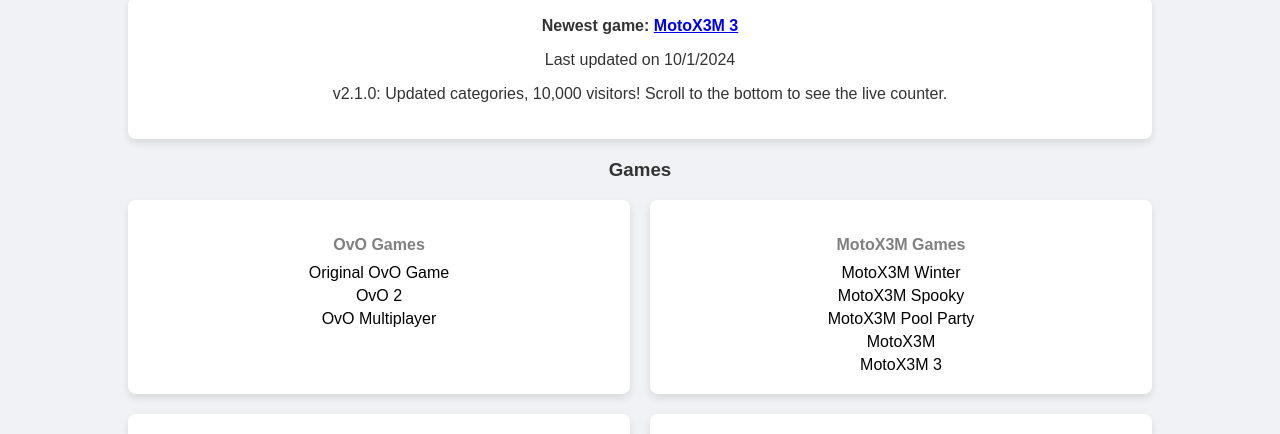
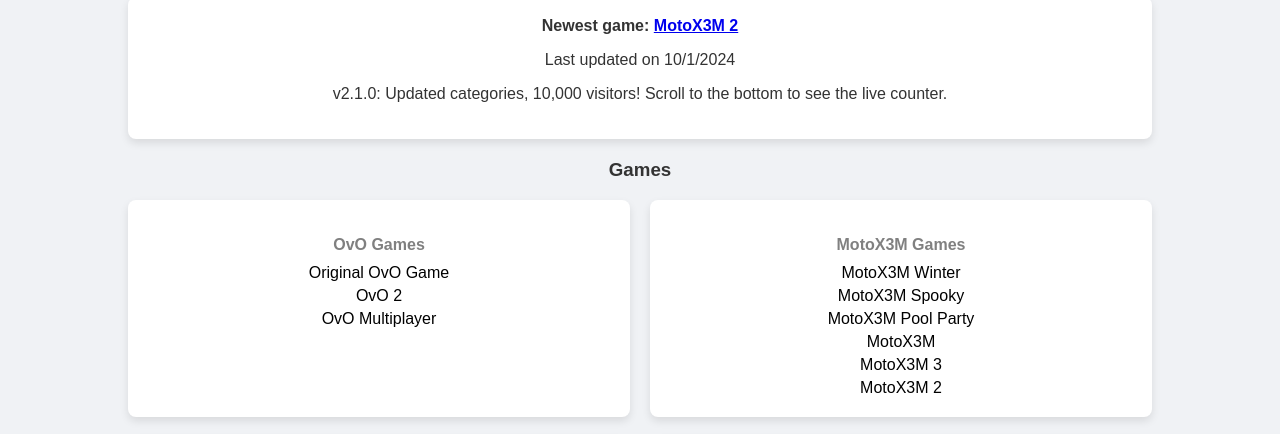
Before and after one commit to caidencobb/home1, a plain HTML site: page index.html in a window 1280 px wide. Shown: the part 321-755 px from the top of the page. Drawn offline with Linux system fonts and the light colour scheme.

Commit message:
Update index.html

```diff
--- a/index.html
+++ b/index.html
@@ -120,7 +120,7 @@
     <div class="container">
         <h1>Home</h1>
         <div class="textbox">
-            <strong>Newest game: <a href="motox3m33.html">MotoX3M 3</a></strong>
+            <strong>Newest game: <a href="motox3m2.html">MotoX3M 2</a></strong>
             <p>Last updated on 10/1/2024</p>
 
             <p>v2.1.0: Updated categories, 10,000 visitors! Scroll to the bottom to see the live counter.</p>
@@ -144,6 +144,7 @@
                 <a href="poolparty.html">MotoX3M Pool Party</a>
                 <a href="motox3m3.html">MotoX3M</a>
               <a href="motox3m33.html">MotoX3M 3</a>
+                       <a href="motox3m2.html">MotoX3M 2</a>
 
 
             </div>
```
